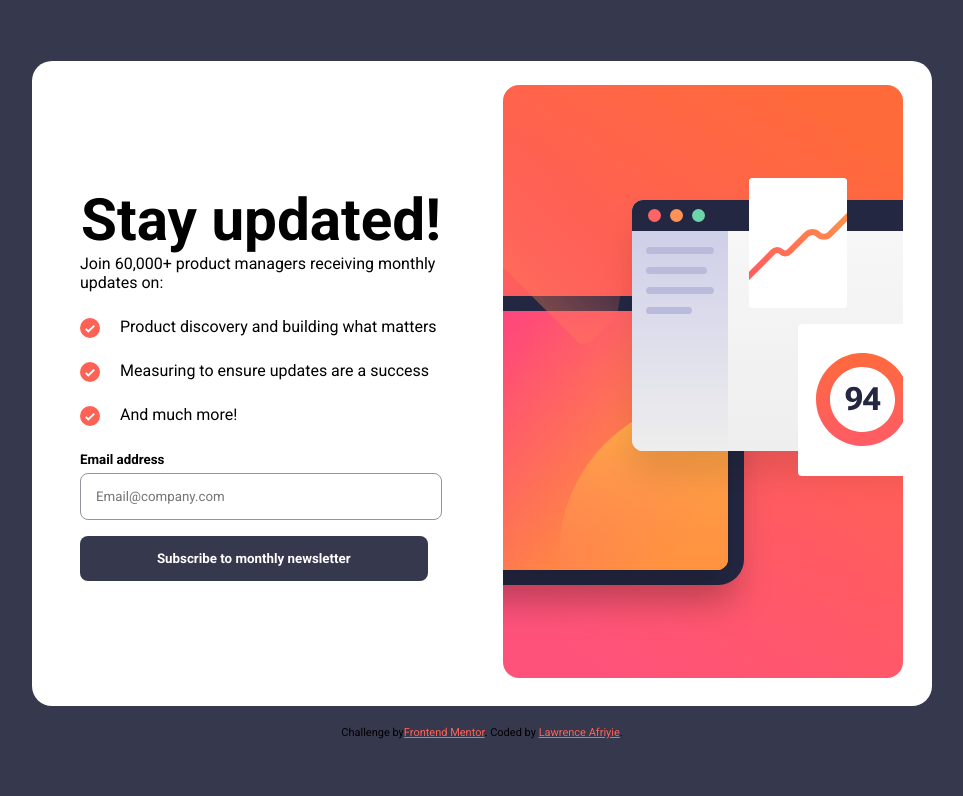
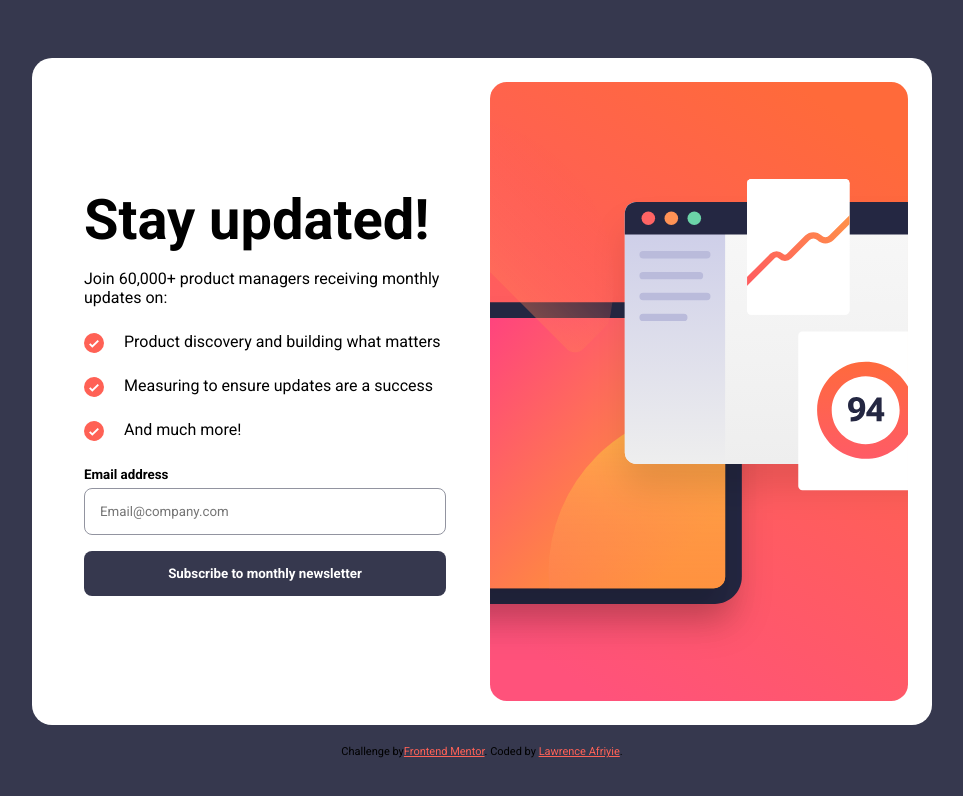
Before and after one commit to LorryAfriyie/newsletter-sign-up-with-success-message, a React (Vite) app: page / in a window 1280 px wide. Shown: the top 796 px of the page, without its empty margins (158-1121 px from the left). Built offline with nearby package versions, Linux system fonts and the light colour scheme.

Commit message:
Styling changes
Adjusting font sizing, card padding and mobile view responsive design

```diff
--- a/src/NewsletterSubCard.jsx
+++ b/src/NewsletterSubCard.jsx
@@ -1,3 +1,5 @@
+import { useEffect, useRef } from "react";
+
 export const NewsletterSubCard = () => {
   const listItems = [
     { id: 1, message: "Product discovery and building what matters" },
@@ -10,7 +12,9 @@ export const NewsletterSubCard = () => {
       <div className="container">
         <form className="subscribe-form">
           <h1>Stay updated!</h1>
+
           <p>Join 60,000+ product managers receiving monthly updates on:</p>
+
           <ul>
             {listItems.map((x) => {
               return <li key={x.id}>{x.message}</li>;
@@ -21,6 +25,7 @@ export const NewsletterSubCard = () => {
             <label htmlFor="email">
               <small>Email address</small>
             </label>
+
             <input
               type="email"
               name="email"
@@ -29,15 +34,17 @@ export const NewsletterSubCard = () => {
             />
           </div>
 
-          <button type="submit">Subscribe to monthly newsletter</button>
+          <div className="form-control">
+            <button type="submit">Subscribe to monthly newsletter</button>
+          </div>
         </form>
 
-        <div className="img"></div>
+        {/* <div className="img"></div> */}
 
-        {/* <img
+        <img
           src="/images/illustration-sign-up-desktop.svg"
           alt="illustration-sign-up-desktop.svg"
-        /> */}
+        />
       </div>
     </div>
   );
--- a/src/style/card.scss
+++ b/src/style/card.scss
@@ -3,22 +3,23 @@
     background-color: hsl(0, 0%, 100%);
     display: grid;
 
-    gap: 2rem;
+    gap: 1rem;
     padding: 1.5rem;
     border-radius: 20px;
     max-width: 900px;
     width: 100%;
 
     .subscribe-form {
-      padding: 1.5rem;
+      padding: 0;
       margin: auto;
       display: block;
       order: 2;
 
       h1 {
-        text-align: center;
-        font-weight: 700;
-        font-size: 3.65rem;
+        text-align: justify;
+        font-size: 2.5rem;
+        margin-bottom: 0;
+        margin-top: 0;
       }
 
       ul {
@@ -44,6 +45,7 @@
 
       .form-control {
         position: relative;
+
         label {
           display: block;
           margin-bottom: 5px;
@@ -59,8 +61,12 @@
         }
       }
 
+      .error {
+        border: 1px solid hsl(4, 100%, 67%);
+      }
+
       button {
-        width: 96%;
+        width: 100%;
         padding: 15px;
         border-radius: 8px;
         font-weight: 700;
@@ -70,7 +76,7 @@
       }
     }
 
-    .img:before {
+    /*  .img:before {
       content: url("/images/illustration-sign-up-mobile.svg");
     }
 
@@ -80,33 +86,44 @@
       place-items: center;
       margin: 0;
       padding: 0;
-    }
+    } */
 
     img {
+      order: 1;
       width: 100%;
-      height: auto;
       margin: auto;
       display: block;
     }
   }
 }
 
-@media (min-width: 40em) {
+@media (min-width: 50em) {
   .newsletter-card {
     .container {
       grid-template-columns: repeat(2, 1fr);
 
       .subscribe-form {
         order: 1;
+        padding: 1.75rem;
+
+        h1 {
+          text-align: justify;
+          font-weight: 700;
+          font-size: 3.5rem;
+        }
       }
 
-      .img {
+      img {
+        order: 2;
+      }
+
+      /* .img {
         order: 2;
       }
 
       .img:before {
         content: url("/images/illustration-sign-up-desktop.svg");
-      }
+      } */
     }
   }
 }
--- a/src/style/main.scss
+++ b/src/style/main.scss
@@ -3,8 +3,6 @@
 @import url("https://fonts.googleapis.com/css2?family=Roboto:ital,wght@0,100;0,300;0,400;0,500;0,700;0,900;1,100;1,300;1,400;1,500;1,700;1,900&display=swap");
 
 * {
-  margin: 0;
-  padding: 0;
   box-sizing: border-box;
   font-family: "Roboto", sans-serif;
 }
@@ -13,8 +11,8 @@ body {
   background-color: hsl(235, 18%, 26%);
   font-size: 16px;
   display: grid;
-  place-items: center;
-  height: 100vh;
+  place-content: center;
+  min-height: 100vh;
 }
 
 .attribution {
```
